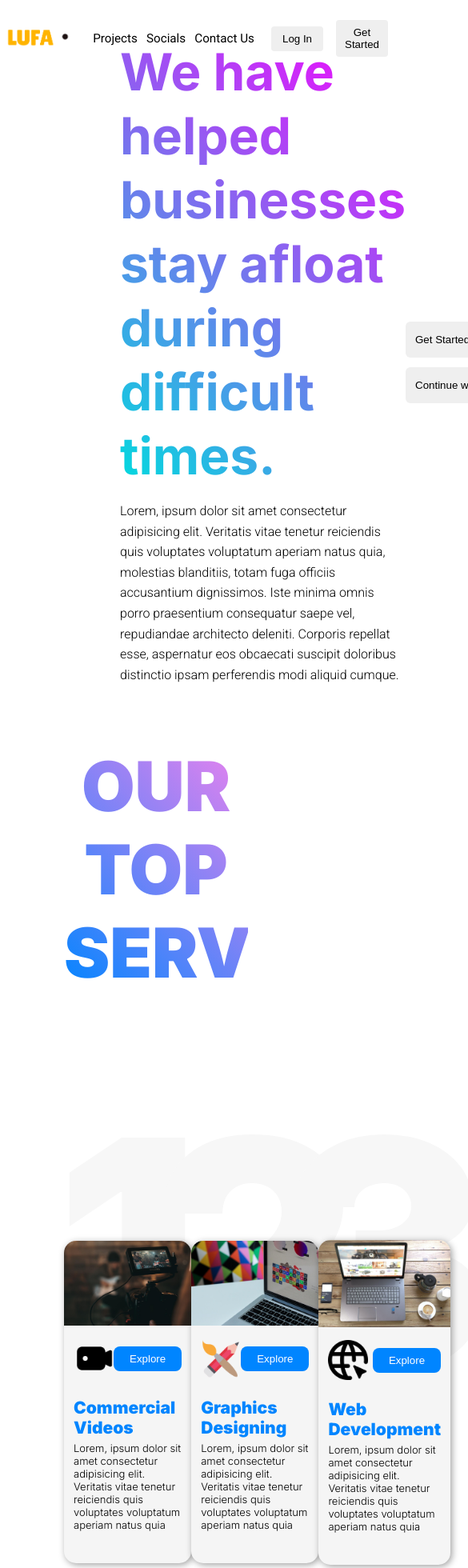
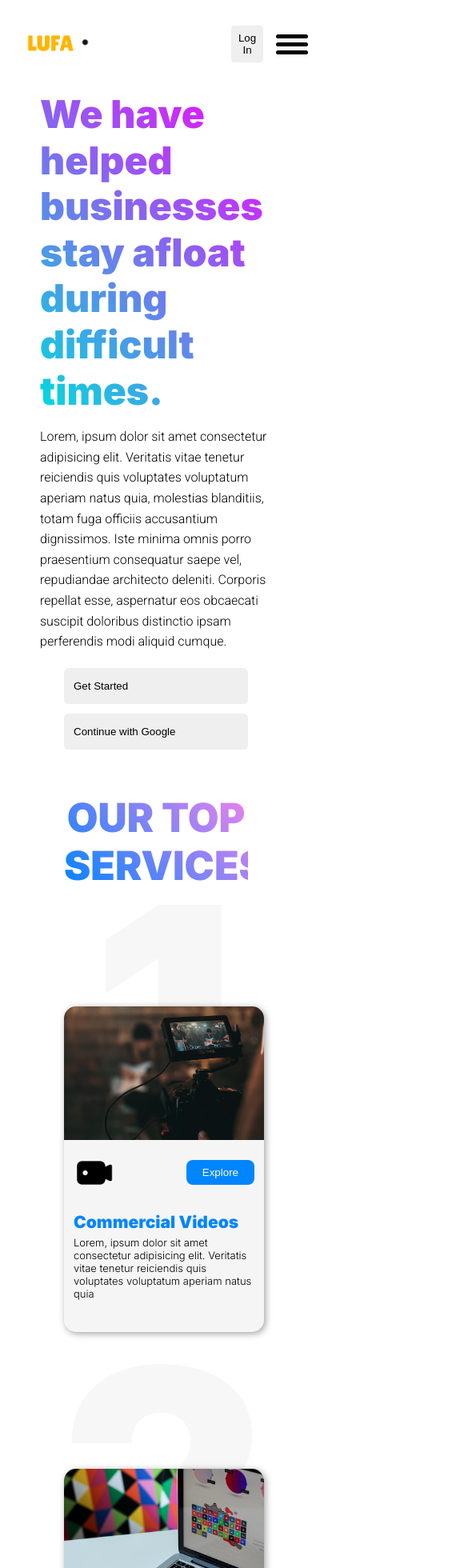
Before and after one commit to DrRichadams/first-nextjs, a Next.js app: page / in a window 390 px wide. Shown: the top 1960 px of the page at 80% size, 585 px wide, since content can reach past the window. Built offline with nearby package versions, Linux system fonts and the light colour scheme.

Commit message:
Added mobile responsiveness

```diff
--- /dev/null
+++ b/components/faq.js
@@ -0,0 +1,12 @@
+import React, {useState} from 'react';
+import styles from "./styles/faq.module.css";
+
+const Faq = () => {
+  return (
+    <div className={styles.faq_main_container}>
+      <h3>Frequently asked questions</h3>
+    </div>
+  )
+}
+
+export default Faq
--- a/components/styles/banner.module.css
+++ b/components/styles/banner.module.css
@@ -10,7 +10,7 @@
 .title {
     font-size: 4rem;
     font-family: Inter;
-    font-weight: black;
+    font-weight: 900;
     background: linear-gradient(45deg, #00dbde, #fc00ff);
     background-clip: text;
     -webkit-background-clip: text;
@@ -40,6 +40,7 @@
     display: flex;
     flex-direction: column;
     gap: 12px;
+    transform: translateY(20px) !important;
 }
 
 .cta_btn {
@@ -53,3 +54,62 @@
     max-width: 400px;
     border-radius: 6px;
 }
+
+
+
+
+
+
+@media(max-width: 1310px) {
+    .BannerContainer {
+        padding: 50px 100px;
+    }
+}
+
+@media(max-width: 1210px) {
+    .BannerContainer {
+        padding: 50px 50px;
+    }
+}
+
+@media(max-width: 1140px) {
+    .BannerContainer {
+        flex-direction: column;
+        padding: 50px;
+    }
+
+    .cta_btn_box {
+        flex-direction: row;
+        gap: 12px;
+        transform: translateY(-40px);
+    }
+
+    .title {
+        margin-top: 2rem;
+    }
+}
+
+@media(max-width: 805px) {
+    .title {
+        font-size: 3rem;
+        font-family: Inter;
+        line-height: 3.6rem;
+        margin-top: 4rem;
+        margin-bottom: 1rem;
+    }
+}
+
+@media(max-width: 550px) {
+    .title {
+        font-size: 3rem;
+        font-family: Inter;
+        line-height: 3.6rem;
+        margin-top: 4rem;
+        margin-bottom: 1rem;
+    }
+
+    .cta_btn_box {
+        flex-direction: column !important;
+        gap: 12px;
+    }
+}
--- /dev/null
+++ b/components/styles/faq.module.css
@@ -0,0 +1,3 @@
+.faq_main_container {
+    min-height: 100vh;
+}
--- a/components/styles/top_services.module.css
+++ b/components/styles/top_services.module.css
@@ -29,6 +29,7 @@
 
 .top_service {
     max-width: 300px;
+    min-width: 250px;
     min-height: 450px;
     /* background-color: blueviolet; */
     position: relative;
@@ -98,3 +99,59 @@
     font-size: 13px;
     margin-top: 5px;
 }
+
+@media (max-width: 1200px) {
+    .top_service_container {
+        padding-left: 20px !important;
+        padding-right: 20px !important;
+    }
+}
+
+@media (max-width: 1050px) {
+    .top_service_container {
+        padding-left: 80px !important;
+        padding-right: 80px !important;
+    }
+
+    .top_services_box {
+        grid-template-columns: repeat(2, 1fr);
+        justify-items: center;
+        align-items: flex-end;
+        /* background-color: blue; */
+        gap: 8rem;
+        transform: translateY(150px);
+    }
+}
+
+@media (max-width: 1005px) {
+    .main_title {
+        font-size: 50px;
+    }
+}
+
+@media (max-width: 805px) {
+    .main_title {
+        font-size: 50px;
+    }
+}
+
+@media (max-width: 780px) {
+    .top_services_box {
+        grid-template-columns: repeat(1, 1fr);
+        justify-items: center;
+        align-items: flex-end;
+        /* background-color: blue; */
+    }
+
+    .top_service {
+        max-width: 500px;
+        min-width: 250px;
+        min-height: 450px;
+        /* background-color: blueviolet; */
+        position: relative;
+        display: flex;
+        justify-content: center;
+        align-items: center;
+        /* align-items: flex-end; */
+    }
+}
--- a/components/utilities/main_navigation.js
+++ b/components/utilities/main_navigation.js
@@ -6,14 +6,19 @@ const MainNavigation = () => {
     <div className={styles.nav_main}>
       <div><img src="/images/logo.png" alt="logo" /></div>
       <nav>
-          <ul>
+          <ul className={styles.main_menu_items}>
             <li>Projects</li>
             <li>Socials</li>
             <li>Contact Us</li>
           </ul>
           <div className={styles.cta_btn_box}>
             <button>Log In</button>
-            <button>Get Started</button>
+            {/* <button>Get Started</button> */}
+            <div className={styles.mobile_menu_btn}>
+              <div></div>
+              <div></div>
+              <div></div>
+            </div>
           </div>
       </nav>
     </div>
--- a/page_sections/home_page.js
+++ b/page_sections/home_page.js
@@ -3,6 +3,7 @@ import MainNavigation from '../components/utilities/main_navigation';
 import Banner from '../components/banner_home';
 import TopPicked from '../components/top_picked_services';
 import TopServices from '../components/top_services';
+import Faq from '../components/faq';
 
 const Home = () => {
   return (
@@ -11,6 +12,7 @@ const Home = () => {
         <Banner />
         {/* <TopPicked /> */}
         <TopServices />
+        <Faq />
     </div>
   )
 }
--- a/styles/Home.module.css
+++ b/styles/Home.module.css
@@ -54,3 +54,40 @@
 .nav_main img {
   width: 100px;
 }
+
+.mobile_menu_btn {
+  display: none;
+  flex-direction: column;
+  justify-content: center;
+  align-items: center;
+  width: 40px;
+  height: 60px;
+  gap: 5px;
+}
+
+.mobile_menu_btn div {
+  width: 40px;
+  height: 5px;
+  background-color: black;
+  border-radius: 8px;
+}
+
+@media (max-width: 800px) {
+  .mobile_menu_btn {
+    display: flex;
+  }
+
+  .main_menu_items {
+    display: none !important;
+  }
+
+  .nav_main {
+    justify-content: space-between;
+    /* background-color: red; */
+    padding-left: 25px;
+  }
+
+  .nav_main nav {
+    flex-direction: row-reverse;
+  }
+}
```
Also changed, not shown: components/banner_home.js (line endings or trailing spaces). Lines whose indentation alone changed are shown as unchanged.
